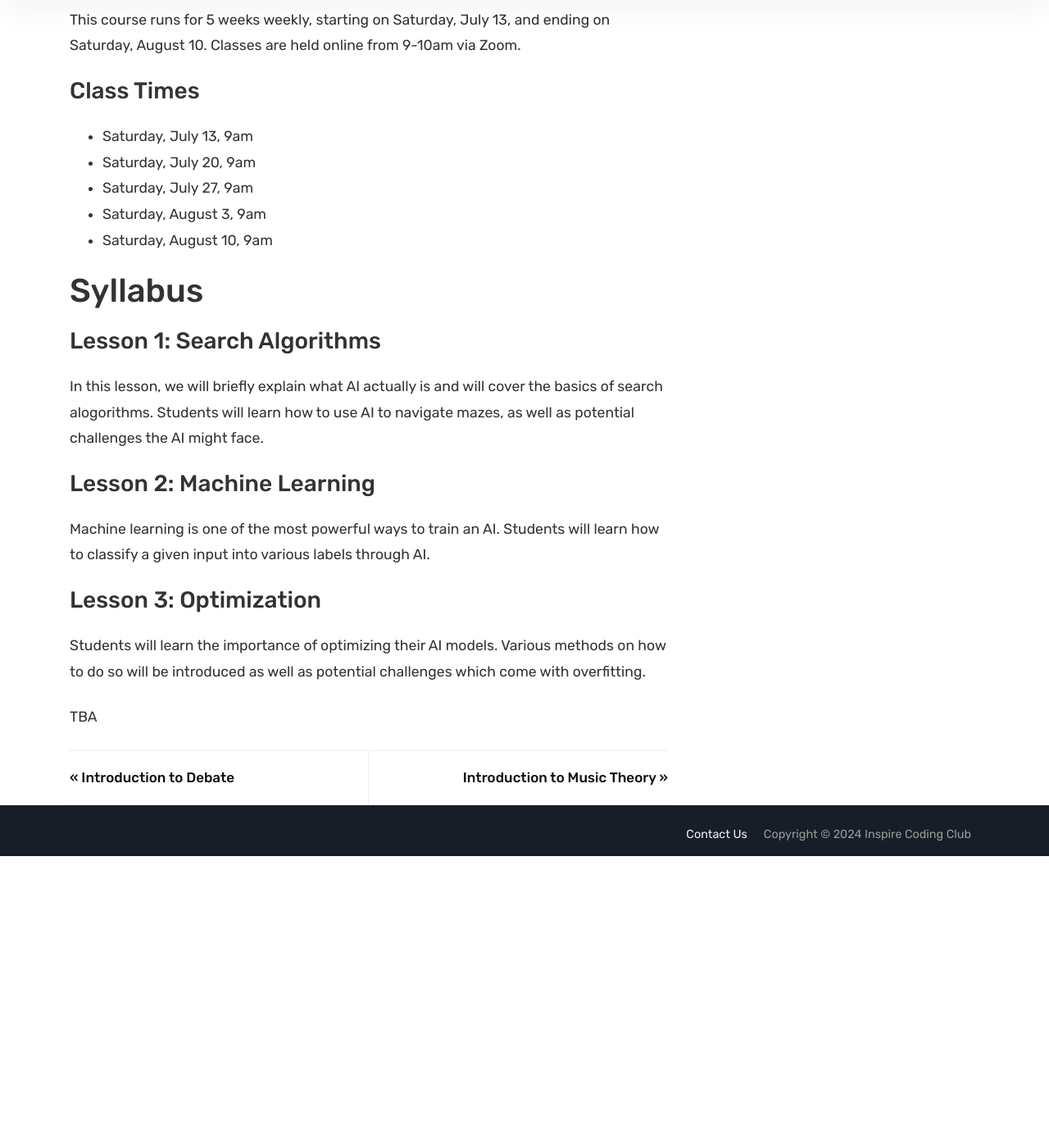
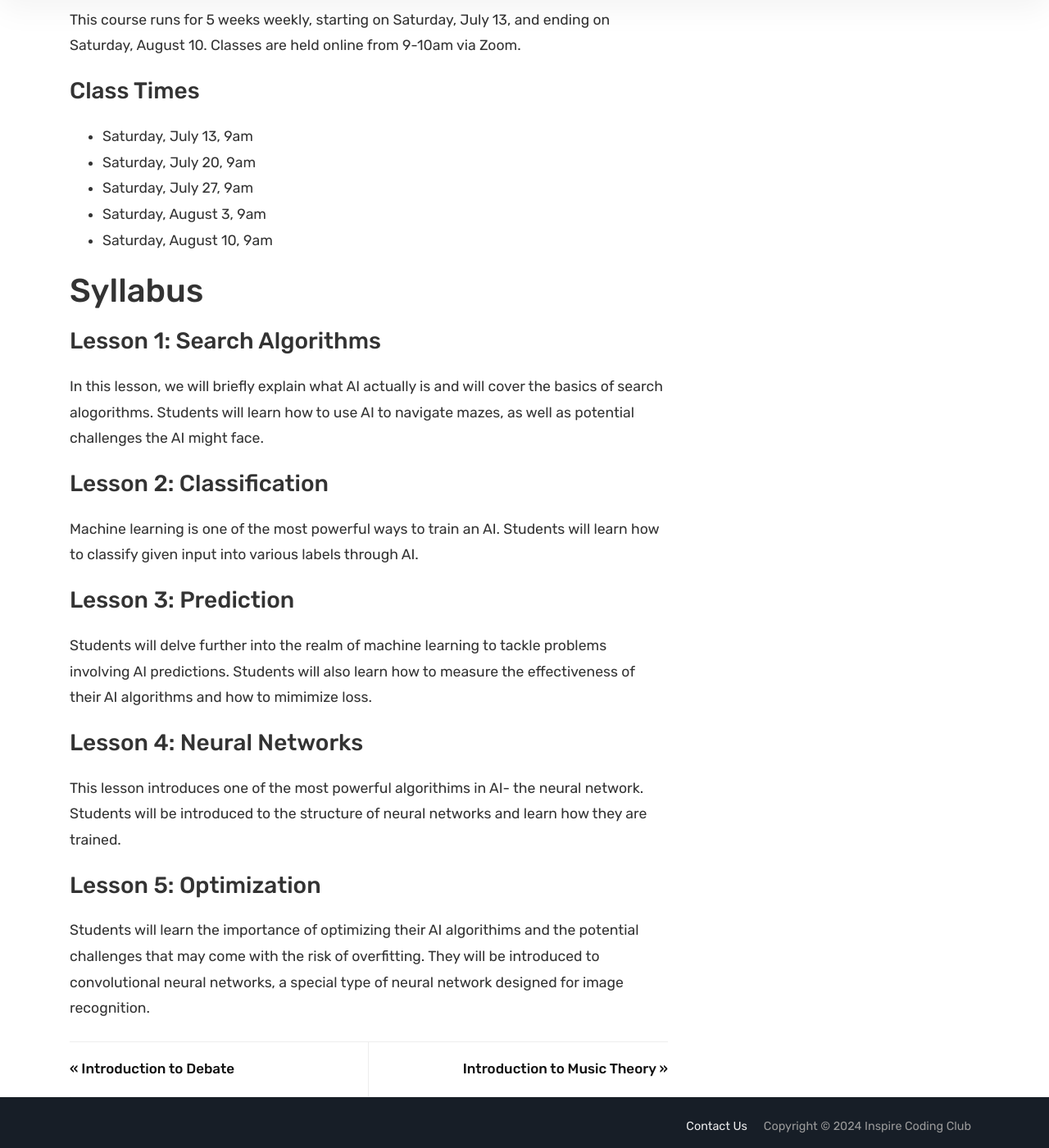
Before and after one commit to irvinecodingclub/irvinecodingclub.github.io, a Jekyll site: the page built from _courses/2024/intro-to-ai.md, in a window 1280 px wide and 1400 px high, scrolled down 1663 px. Shown: the whole window at 82% size. Built offline with Jekyll 4.4.1, drawn with Linux system fonts in a browser that asks for light colours; before the commit the page ends 2708 px from its top, so only the background shows below that.

Commit message:
Update intro-to-ai.md

```diff
--- a/_courses/2024/intro-to-ai.md
+++ b/_courses/2024/intro-to-ai.md
@@ -58,12 +58,18 @@ This course runs for 5 weeks weekly, starting on Saturday, July 13, and ending o
 
 In this lesson, we will briefly explain what AI actually is and will cover the basics of search alogorithms. Students will learn how to use AI to navigate mazes, as well as potential challenges the AI might face.
 
-### Lesson 2: Machine Learning
+### Lesson 2: Classification
 
-Machine learning is one of the most powerful ways to train an AI. Students will learn how to classify a given input into various labels through AI.
+Machine learning is one of the most powerful ways to train an AI. Students will learn how to classify given input into various labels through AI.
 
-### Lesson 3: Optimization
+### Lesson 3: Prediction
 
-Students will learn the importance of optimizing their AI models. Various methods on how to do so will be introduced as well as potential challenges which come with overfitting.
+Students will delve further into the realm of machine learning to tackle problems involving AI predictions. Students will also learn how to measure the effectiveness of their AI algorithms and how to mimimize loss.
 
-TBA
+### Lesson 4: Neural Networks
+
+This lesson introduces one of the most powerful algorithims in AI- the neural network. Students will be introduced to the structure of neural networks and learn how they are trained.
+
+### Lesson 5: Optimization
+
+Students will learn the importance of optimizing their AI algorithims and the potential challenges that may come with the risk of overfitting. They will be introduced to convolutional neural networks, a special type of neural network designed for image recognition.
```
